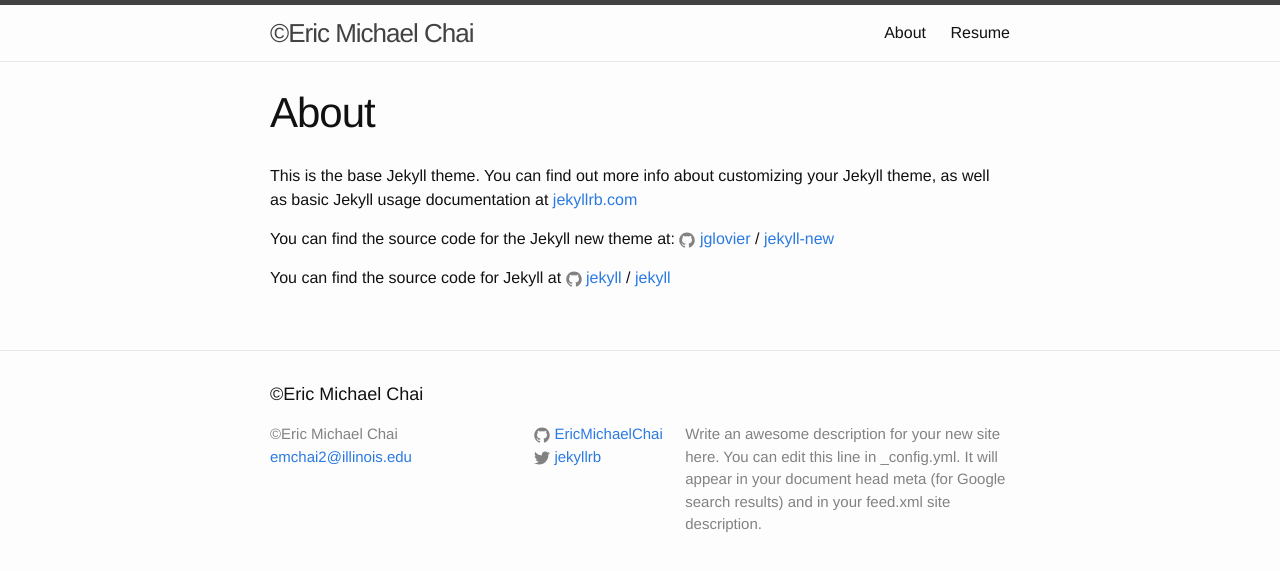
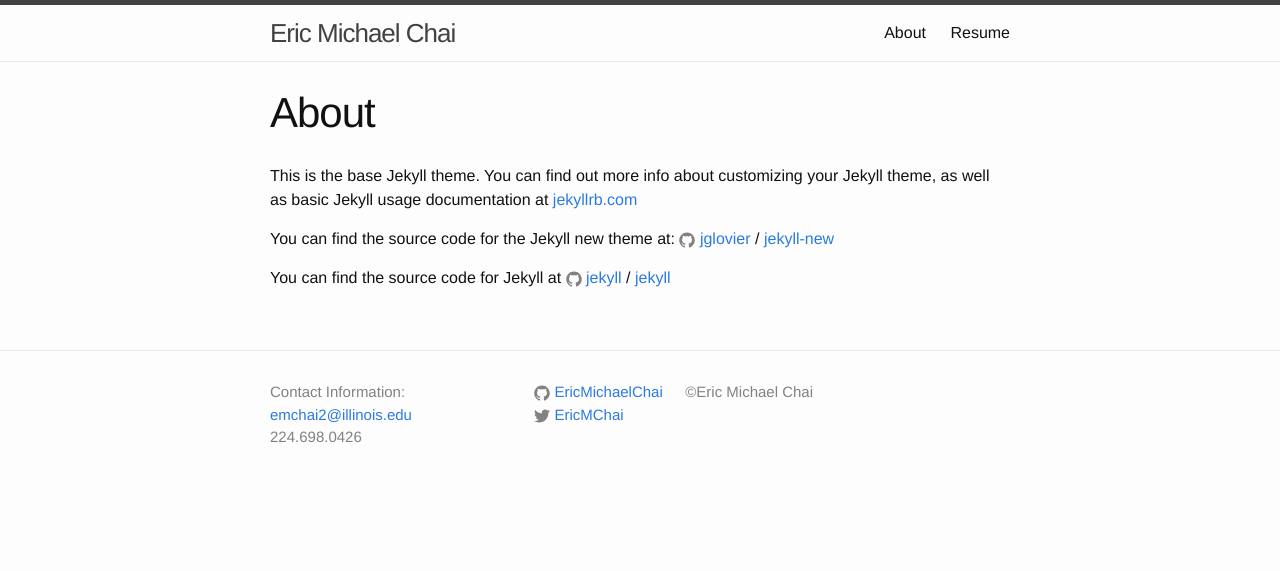
Before and after one commit to EricMichaelChai/EricMichaelChai.github.io, a Jekyll site: the page built from about.md, in a window 1280 px wide. Shown: the top 571 px of the page. Built offline with Jekyll 4.4.1, drawn with Linux system fonts in a browser that asks for light colours.

Commit message:
Second Run of Website Updates

```diff
--- a/_config.yml
+++ b/_config.yml
@@ -6,15 +6,13 @@
 # 'jekyll serve'. If you change this file, please restart the server process.
 
 # Site settings
-title: ©Eric Michael Chai
+title: Eric Michael Chai
 email: emchai2@illinois.edu
 description: > # this means to ignore newlines until "baseurl:"
-  Write an awesome description for your new site here. You can edit this
-  line in _config.yml. It will appear in your document head meta (for
-  Google search results) and in your feed.xml site description.
+    Welcome to my online portfolio!
 baseurl: "" # the subpath of your site, e.g. /blog
 url: "http://yourdomain.com" # the base hostname & protocol for your site
-twitter_username: jekyllrb
+twitter_username: EricMChai
 github_username:  EricMichaelChai
 
 # Build settings
--- a/_includes/footer.html
+++ b/_includes/footer.html
@@ -2,13 +2,14 @@
 
   <div class="wrapper">
 
-    <h2 class="footer-heading">{{ site.title }}</h2>
+    <h2 class="footer-heading"></h2>
 
     <div class="footer-col-wrapper">
       <div class="footer-col footer-col-1">
         <ul class="contact-list">
-          <li>{{ site.title }}</li>
+          <li>Contact Information:</li>
           <li><a href="mailto:{{ site.email }}">{{ site.email }}</a></li>
+          <li>224.698.0426</li>
         </ul>
       </div>
 
@@ -29,7 +30,7 @@
       </div>
 
       <div class="footer-col footer-col-3">
-        <p>{{ site.description }}</p>
+        <p>&copy;Eric Michael Chai</p>
       </div>
     </div>
 
--- a/_layouts/resume.html
+++ b/_layouts/resume.html
@@ -11,5 +11,4 @@ layout: default
     {{ content }}
   </div>
   <iframe src="https://drive.google.com/file/d/0BzwGLDhSDQBkYkdFRWd6akxZZEU/preview" width="640" height="850"></iframe>
-
 </article>
--- a/_sass/_layout.scss
+++ b/_sass/_layout.scss
@@ -103,8 +103,8 @@
 }
 
 .footer-heading {
-    font-size: 18px;
-    margin-bottom: $spacing-unit / 2;
+    font-size: 16px;
+    margin-bottom: 0;
 }
 
 .contact-list,
```
Also changed, not shown: index.html (+1 -16 lines), 6 other files.
